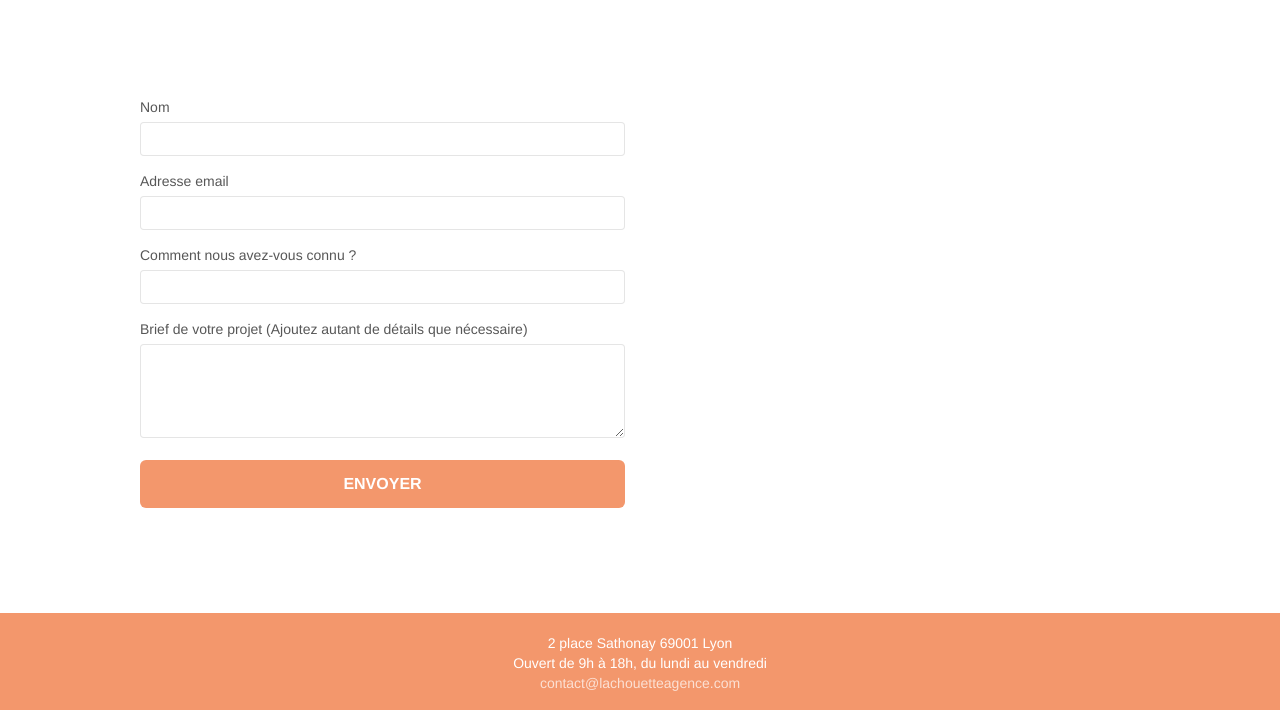
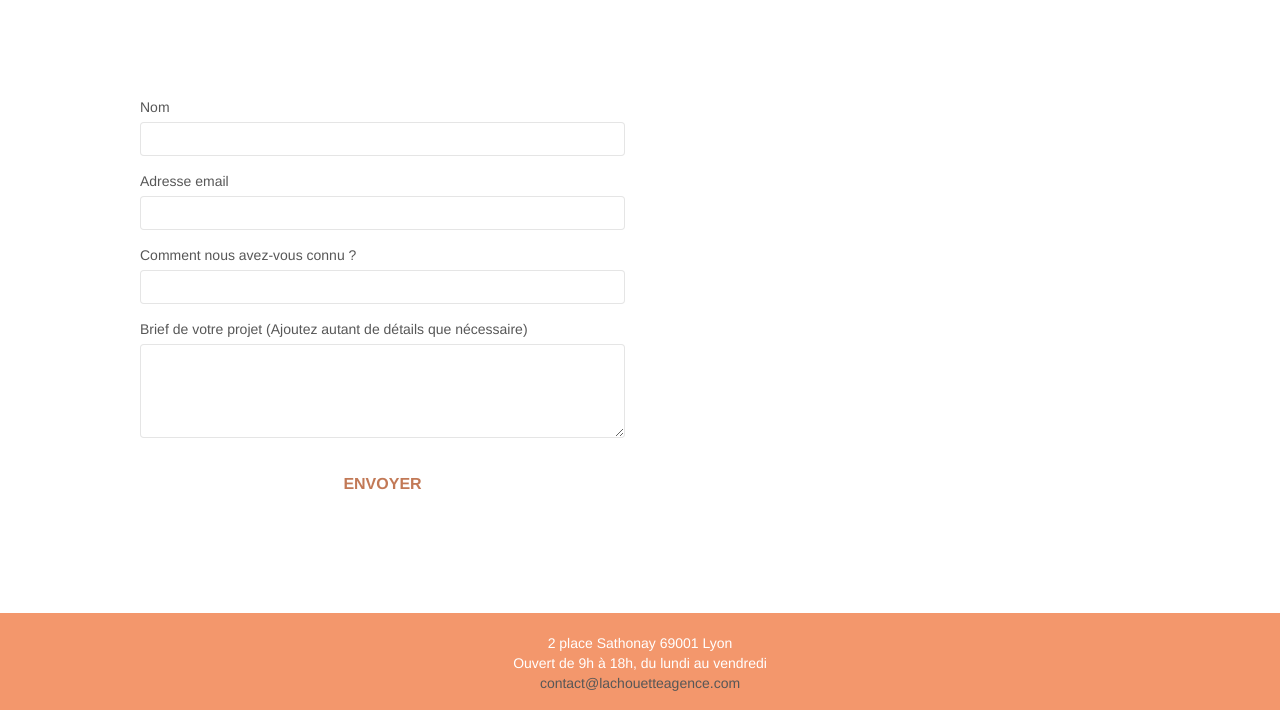
Before and after one commit to steve-taramasco/La-Chouette-agence, a plain HTML site: page contact.html in a window 1280 px wide. Shown: the part 407-1117 px from the top of the page. Drawn offline with Linux system fonts and the light colour scheme.

Commit message:
contrast

```diff
--- a/contact.html
+++ b/contact.html
@@ -127,8 +127,7 @@
 					<address class="text-center white">
 						2 place Sathonay 69001 Lyon<br>
 						Ouvert de 9h à 18h, du lundi au vendredi<br>
-						<a href="mailto:contact@lachouetteagence.com"
-							class="d-bloc">contact@lachouetteagence.com</a><br>
+						<a href="mailto:contact@lachouetteagence.com">contact@lachouetteagence.com</a><br>
 					</address>
 				</div>
 
--- a/style.css
+++ b/style.css
@@ -775,8 +775,8 @@ h4 {
 }
 
 .btn-atomic-tangerine {
-    background: #F3976C;
-    color: #FFFFFF;
+    background: #FFFFFF;
+    color: #c27956;
 }
 
 .btn-atomic-tangerine:hover {
```
Also changed, not shown: index.html (+1 -1 lines).
